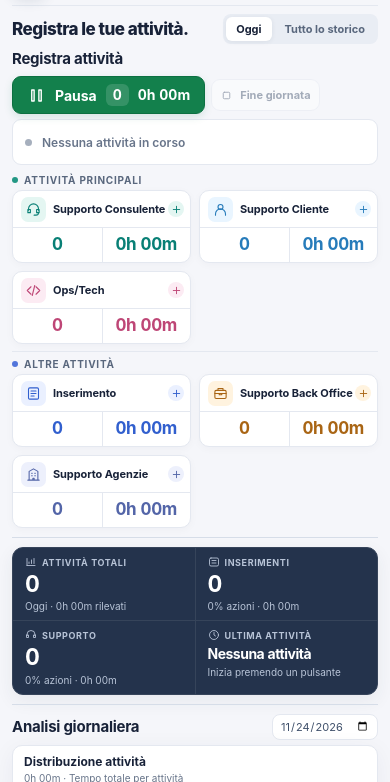
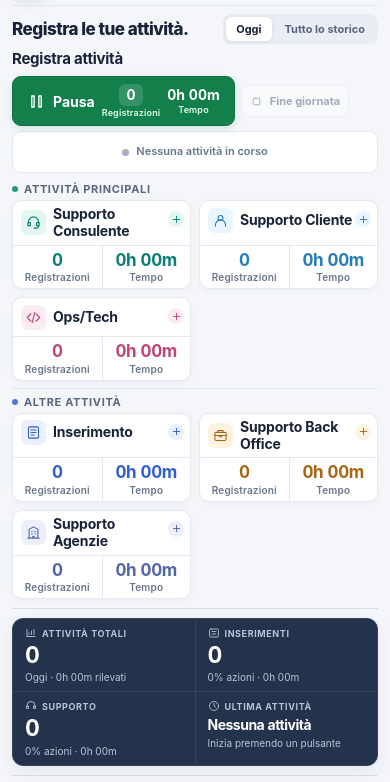
Before and after one commit to DanielePareysonBillding/trackerattivita, a plain HTML site: page index.html in a window 390 px wide. Shown: the part 51-833 px from the top of the page. Drawn offline with Linux system fonts and the light colour scheme.

Commit message:
Update index.html

```diff
--- a/index.html
+++ b/index.html
@@ -116,6 +116,33 @@ button.action-card .count,button.action-card .action-times strong{font-size:18px
  .table-wrap .time-wrap{gap:3px}
 }
 
+
+/* Compact centered current task and explicit metric labels. */
+.action-title{font-size:16px;line-height:1.2;letter-spacing:-.2px;font-weight:750}
+.group-heading h3{font-size:12px;letter-spacing:.65px}
+button.action-card .action-button{min-height:38px}
+button.action-card .counter,button.action-card .action-times{flex-direction:column;gap:2px;padding:5px 6px;min-height:43px}
+.action-metric-label{font-size:10px;font-weight:600;line-height:1.1;color:var(--muted);letter-spacing:.15px}
+.pause-metric{display:flex;flex-direction:column;align-items:center;justify-content:center;gap:2px}
+.pause-metric .action-metric-label{color:#e6fff0;font-size:9px}
+.pause-button{gap:12px}
+.active-strip,.active-strip.running{display:grid;grid-template-columns:minmax(0,1fr) minmax(0,1.6fr) minmax(0,1fr);align-items:center;gap:8px;width:100%;max-width:680px;margin:0 auto 9px;padding:7px 12px;min-height:42px}
+.active-strip.running{min-height:51px}
+.active-context{display:flex;align-items:center;gap:7px;min-width:0}
+.active-strip #active-status{font-size:11px;line-height:1.2;font-weight:600}
+.active-strip #active-name{grid-column:2;grid-row:1;text-align:center;font-size:23px;line-height:1.15;letter-spacing:-.5px;font-weight:780}
+.active-strip .active-elapsed{grid-column:3;grid-row:1;justify-self:end;margin:0;font-size:23px;line-height:1.1;text-align:right}
+.active-strip:not(.running){display:flex;justify-content:center}
+.active-strip:not(.running) #active-name,.active-strip:not(.running) .active-elapsed{display:none}
+@media(max-width:650px){
+ .action-title{font-size:14px}.group-heading h3{font-size:11px}
+ .active-strip.running{grid-template-columns:minmax(0,1fr) auto minmax(0,1fr);gap:5px 8px}
+ .active-strip.running .active-context{grid-column:1/-1;grid-row:1;justify-content:center}
+ .active-strip.running #active-name{grid-column:1/-1;grid-row:2;text-align:center;font-size:20px;padding:0}
+ .active-strip.running .active-elapsed{grid-column:1/-1;grid-row:3;justify-self:center;text-align:center;font-size:21px}
+ .pause-button{gap:7px;min-width:0}
+}
+
 </style>
 </head>
 <body>
@@ -126,8 +153,8 @@ button.action-card .count,button.action-card .action-times strong{font-size:18px
 </header>
 <section class="hero"><div><h1>Registra le tue attività.</h1></div><div class="segmented" role="group" aria-label="Periodo visualizzato"><button class="segment active" data-period="today" aria-pressed="true">Oggi</button><button class="segment" data-period="all" aria-pressed="false">Tutto lo storico</button></div></section>
 <section class="operations-section" aria-labelledby="actions-heading">
- <div class="section-header"><h2 id="actions-heading">Registra attività</h2><div class="pause-wrap"><button type="button" id="card-pause" class="pause-button" aria-pressed="false" title="Registra una pausa"><svg viewBox="0 0 24 24"><path d="M9 5H6v14h3zM18 5h-3v14h3z"/></svg>Pausa <span class="pause-count" id="count-pause">0</span><span class="pause-time" id="pause-time">0h 00m</span></button><button class="tool end-button" id="end-day" type="button" disabled title="Interrompi il conteggio dell’attività in corso"><svg viewBox="0 0 24 24"><rect x="6" y="6" width="12" height="12" rx="2"/></svg>Fine giornata</button></div></div>
- <div class="active-strip" id="active-strip"><span class="running-dot"></span><span id="active-status">Nessuna attività in corso</span><strong id="active-name"></strong><span class="active-elapsed" id="active-elapsed"></span></div>
+ <div class="section-header"><h2 id="actions-heading">Registra attività</h2><div class="pause-wrap"><button type="button" id="card-pause" class="pause-button" aria-pressed="false" title="Registra una pausa"><svg viewBox="0 0 24 24"><path d="M9 5H6v14h3zM18 5h-3v14h3z"/></svg>Pausa <span class="pause-metric"><span class="pause-count" id="count-pause">0</span><span class="action-metric-label">Registrazioni</span></span><span class="pause-metric"><span class="pause-time" id="pause-time">0h 00m</span><span class="action-metric-label">Tempo</span></span></button><button class="tool end-button" id="end-day" type="button" disabled title="Interrompi il conteggio dell’attività in corso"><svg viewBox="0 0 24 24"><rect x="6" y="6" width="12" height="12" rx="2"/></svg>Fine giornata</button></div></div>
+ <div class="active-strip" id="active-strip"><span class="active-context"><span class="running-dot"></span><span id="active-status">Nessuna attività in corso</span></span><strong id="active-name"></strong><span class="active-elapsed" id="active-elapsed"></span></div>
  <div class="action-section"><div class="group-heading"><span class="group-marker support-marker"></span><h3>Attività principali</h3></div><div class="actions actions-primary" id="actions-primary"></div></div>
  <div class="action-section"><div class="group-heading"><span class="group-marker insert-marker"></span><h3>Altre attività</h3></div><div class="actions actions-secondary" id="actions-secondary"></div></div>
 </section>
@@ -254,7 +281,7 @@ const primaryActions=['consultant','customer','tech'];
 const secondaryActions=['insertion','backoffice','agency'];
 for(const def of [...primaryActions,...secondaryActions].map(id=>byId[id])){
  const card=document.createElement('button');card.type='button';card.className='action-card';card.id='card-'+def.id;card.style.setProperty('--accent',def.color);card.style.setProperty('--tint',def.tint);card.setAttribute('aria-label',`Registra ${def.label.toLowerCase()}`);
- card.innerHTML=`<span class="action-button"><span class="action-icon" aria-hidden="true"><svg viewBox="0 0 24 24">${def.icon}</svg></span><span class="action-plus" aria-hidden="true"><svg viewBox="0 0 24 24"><path d="M12 5v14M5 12h14"/></svg></span><span class="action-title">${def.label}</span><span class="action-group">${def.group}</span></span><span class="counter"><span class="count" id="count-${def.id}" title="Numero di attività">0</span></span><span class="action-times"><strong id="time-${def.id}" title="Tempo totale">0h 00m</strong></span>`;
+ card.innerHTML=`<span class="action-button"><span class="action-icon" aria-hidden="true"><svg viewBox="0 0 24 24">${def.icon}</svg></span><span class="action-plus" aria-hidden="true"><svg viewBox="0 0 24 24"><path d="M12 5v14M5 12h14"/></svg></span><span class="action-title">${def.label}</span><span class="action-group">${def.group}</span></span><span class="counter"><span class="count" id="count-${def.id}" title="Numero di attività">0</span><span class="action-metric-label">Registrazioni</span></span><span class="action-times"><strong id="time-${def.id}" title="Tempo totale">0h 00m</strong><span class="action-metric-label">Tempo</span></span>`;
  card.addEventListener('click',()=>register(def.id));$(primaryActions.includes(def.id)?'actions-primary':'actions-secondary').append(card);
 }
 $('card-pause').addEventListener('click',()=>register('pause'));
```
